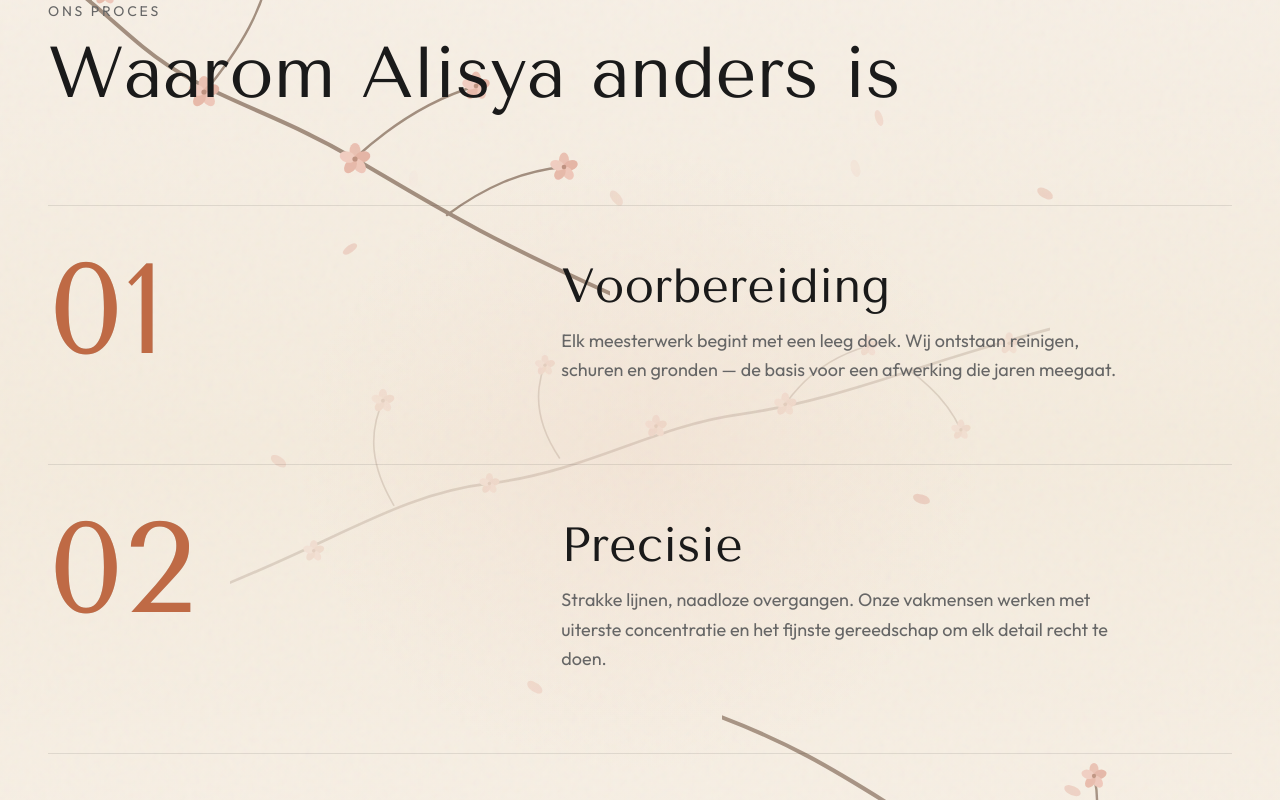
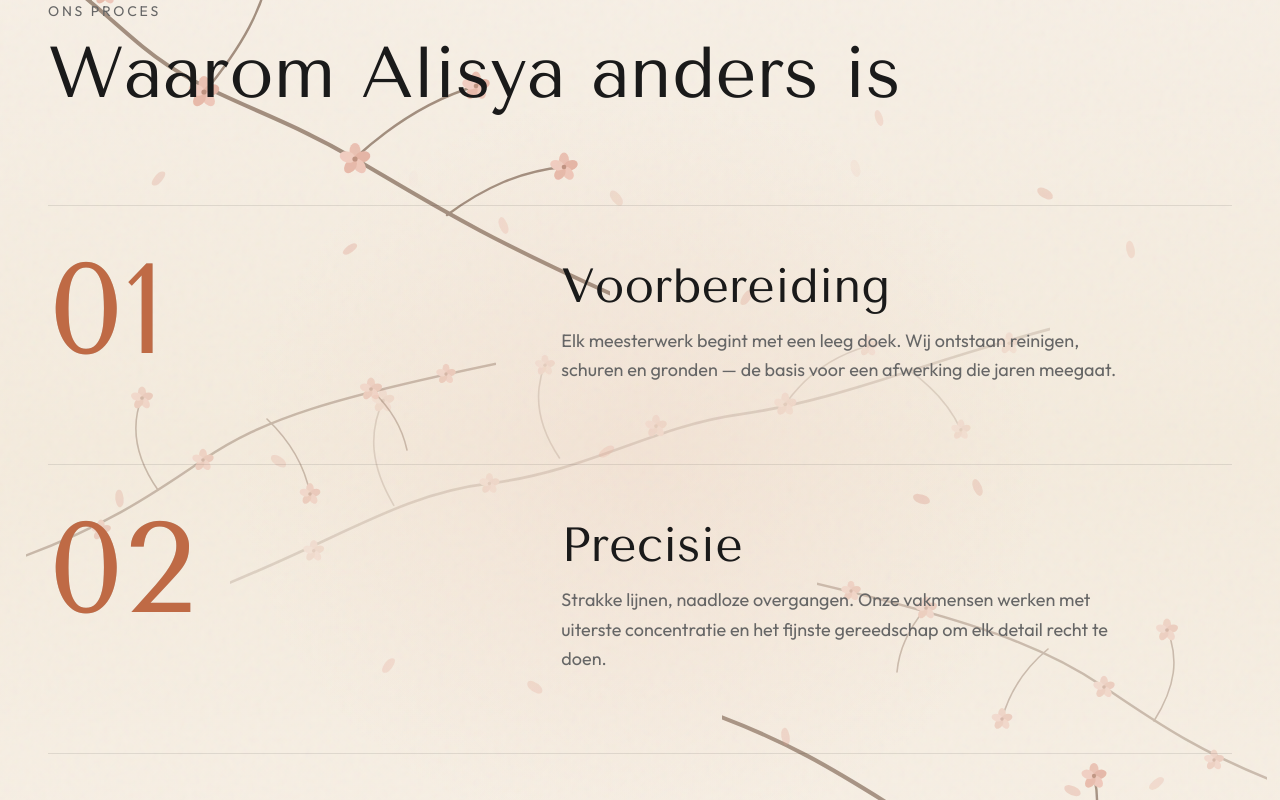
Before and after one commit to meloncuk/alisya4, a React (Vite) app: page / in a window 1280 px wide. Shown: the part 1900-2700 px from the top of the page. Built offline with nearby package versions, Linux system fonts and the light colour scheme; the HTML template or start-up script is replaced by a standard one.

Commit message:
Add files via upload

```diff
--- a/index.html
+++ b/index.html
@@ -3,6 +3,7 @@
   <head>
     <meta charset="UTF-8" />
     <meta name="viewport" content="width=device-width, initial-scale=1.0" />
+    <link rel="icon" type="image/svg+xml" href="/favicon.svg" />
     <meta name="description" content="Alisya — Schildersbedrijf dat uw muren transformeert tot meesterwerken. Precisie, vakmanschap en duurzame verf in heel Nederland." />
     <link rel="preconnect" href="https://fonts.googleapis.com" />
     <link rel="preconnect" href="https://fonts.gstatic.com" crossorigin />
--- a/src/components/alisya/Craftsmanship.jsx
+++ b/src/components/alisya/Craftsmanship.jsx
@@ -56,8 +56,27 @@
       ].map(([left,top,rotate],i)=><span key={`mobile-static-${i}`} style={{position:"absolute",left,top,width:8,height:15,borderRadius:"70% 30% 70% 30%",background:i%2?"#E7B0A0":"#DFA08E",opacity:.38,transform:`rotate(${rotate}deg)`}} />)}
     </div>
 
+    {/* Masaüstünde boşlukları dolduran ikinci katman: ince yan dallar + çiçek kümeleri */}
+    <svg className="hidden md:block absolute left-[2%] top-[39%] w-[360px] lg:w-[470px] h-auto opacity-[0.42]" viewBox="0 0 470 250" fill="none">
+      <path d="M-18 226 C74 194 126 159 177 124 C237 83 303 62 488 24" stroke="#8B705E" strokeWidth="2.5" strokeLinecap="round"/>
+      <path d="M132 154 C109 121 104 91 116 61 M241 83 C264 105 279 131 284 158 M345 53 C365 73 376 91 381 114" stroke="#8B705E" strokeWidth="1.6" strokeLinecap="round"/>
+      <Blossom x={75} y={194} scale={.65}/><Blossom x={116} y={62} scale={.72}/><Blossom x={177} y={124} scale={.7}/><Blossom x={284} y={158} scale={.68}/><Blossom x={345} y={53} scale={.72}/><Blossom x={420} y={38} scale={.64}/>
+    </svg>
+    <svg className="hidden md:block absolute right-[1%] top-[57%] w-[340px] lg:w-[450px] h-auto opacity-[0.40]" viewBox="0 0 450 260" fill="none">
+      <path d="M470 236 C386 205 337 171 287 137 C231 99 166 72 -20 29" stroke="#8B705E" strokeWidth="2.5" strokeLinecap="round"/>
+      <path d="M337 171 C359 136 362 108 350 79 M231 99 C207 119 192 143 185 169 M109 58 C91 79 82 100 80 122" stroke="#8B705E" strokeWidth="1.6" strokeLinecap="round"/>
+      <Blossom x={397} y={210} scale={.65}/><Blossom x={350} y={80} scale={.72}/><Blossom x={287} y={137} scale={.7}/><Blossom x={185} y={169} scale={.68}/><Blossom x={109} y={58} scale={.72}/><Blossom x={34} y={41} scale={.64}/>
+    </svg>
+    <div className="hidden md:block absolute inset-0">
+      {[
+        ["12%","25%",28],["39%","29%",-34],["58%","35%",20],["88%","31%",-24],
+        ["9%","52%",-18],["47%","48%",42],["76%","51%",-36],["30%","66%",24],
+        ["61%","72%",-22],["90%","76%",38],["42%","84%",-31]
+      ].map(([left,top,rotate],i)=><span key={`desktop-static-${i}`} style={{position:"absolute",left,top,width:9,height:17,borderRadius:"70% 30% 70% 30%",background:i%2?"#E7B0A0":"#DFA08E",opacity:.30,transform:`rotate(${rotate}deg)`}} />)}
+    </div>
+
     {/* Hafif pembe atmosfer */}
-    <div className="hidden md:block" style={{position:"absolute",left:"22%",top:"22%",width:"56%",height:"55%",background:"radial-gradient(ellipse at center, rgba(231,176,160,.11), rgba(231,176,160,0) 68%)"}}/>
+    <div className="hidden md:block" style={{position:"absolute",left:"18%",top:"18%",width:"64%",height:"64%",background:"radial-gradient(ellipse at center, rgba(231,176,160,.14), rgba(231,176,160,0) 70%)"}}/>
 
     {/* Görünür ama sakin düşen yapraklar */}
     {[
```
Also changed, not shown: public/favicon.svg (added).
